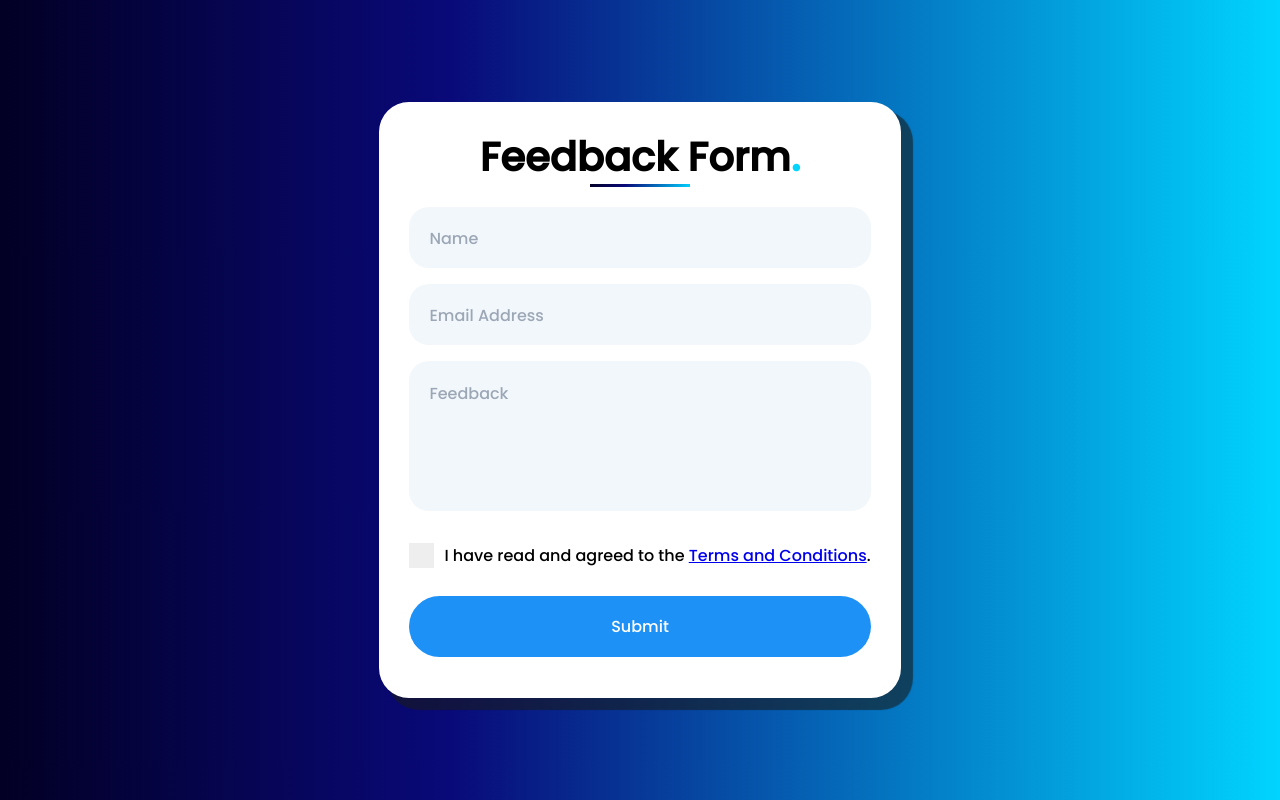
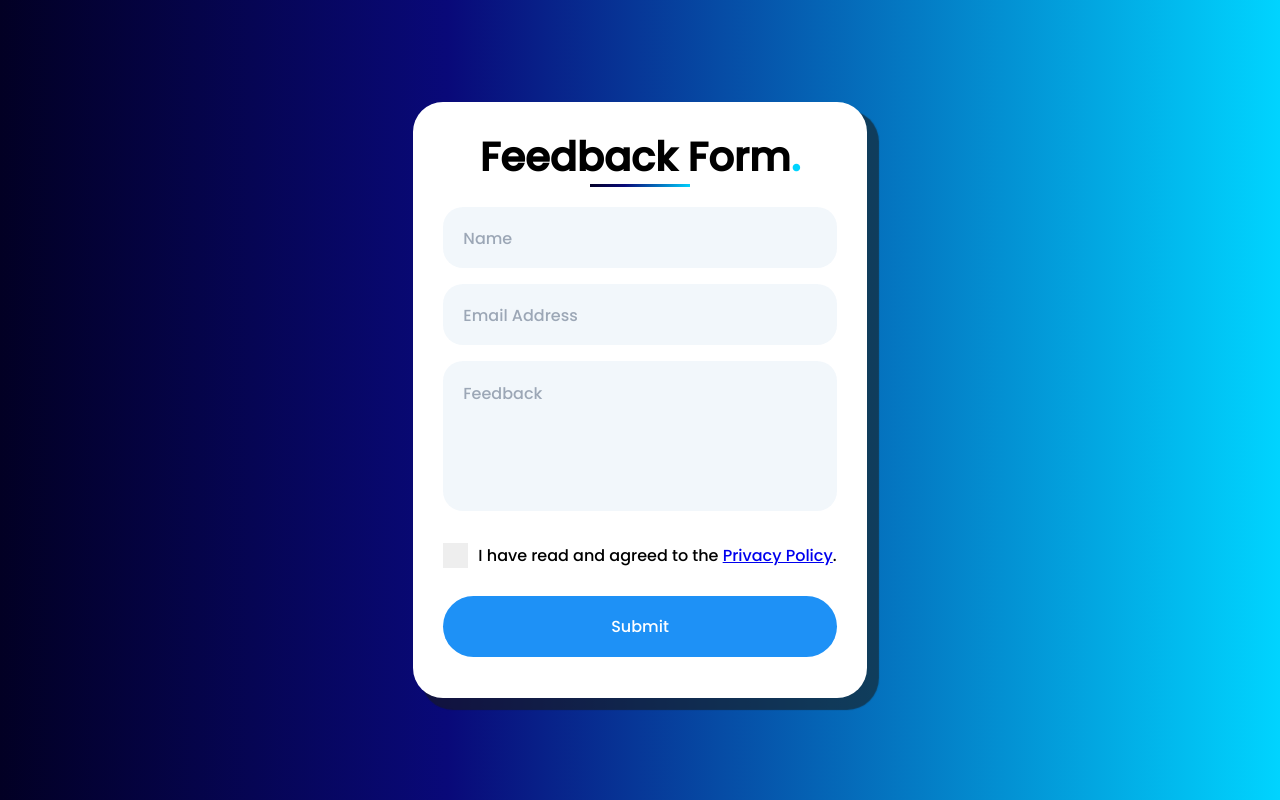
Before and after one commit to ircamitoc/feedback-form-demo, a React (Create React App) app in the folder client-server/: page / in a window 1280 px wide. Built offline with nearby package versions, Linux system fonts and the light colour scheme; no server answers.

Commit message:
Updated Form.js

```diff
--- a/client-server/src/components/Form.js
+++ b/client-server/src/components/Form.js
@@ -243,7 +243,7 @@ function Form() {
     }
 
     // Check the checkbox's checked property directly on the DOM element
-    const checkbox = document.getElementById("termsConditions");
+    const checkbox = document.getElementById("privacyPolicy");
 
     if (!checkbox || !checkbox.checked) {
       toast.error("Please agree to the Terms and Conditions");
@@ -297,13 +297,13 @@ function Form() {
           <p>
             I have read and agreed to the{" "}
             <a href="###" target="_blank" rel="noopener noreferrer">
-              Terms and Conditions
+              Privacy Policy
             </a>
             .
           </p>
           <input
             type="checkbox"
-            id="termsConditions"
+            id="privacyPolicy"
             name="checkboxChecked"
             checked={checkboxChecked}
             onChange={handleFieldChange}
```
